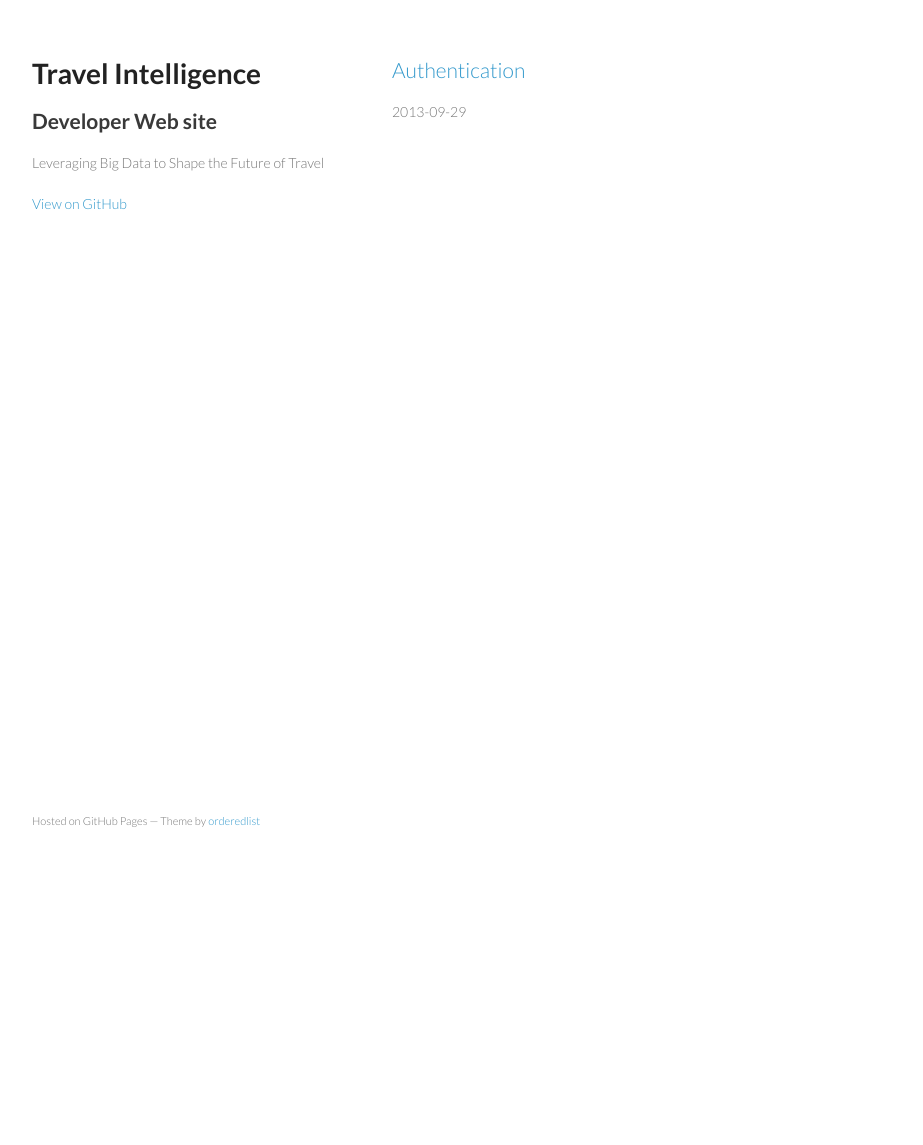
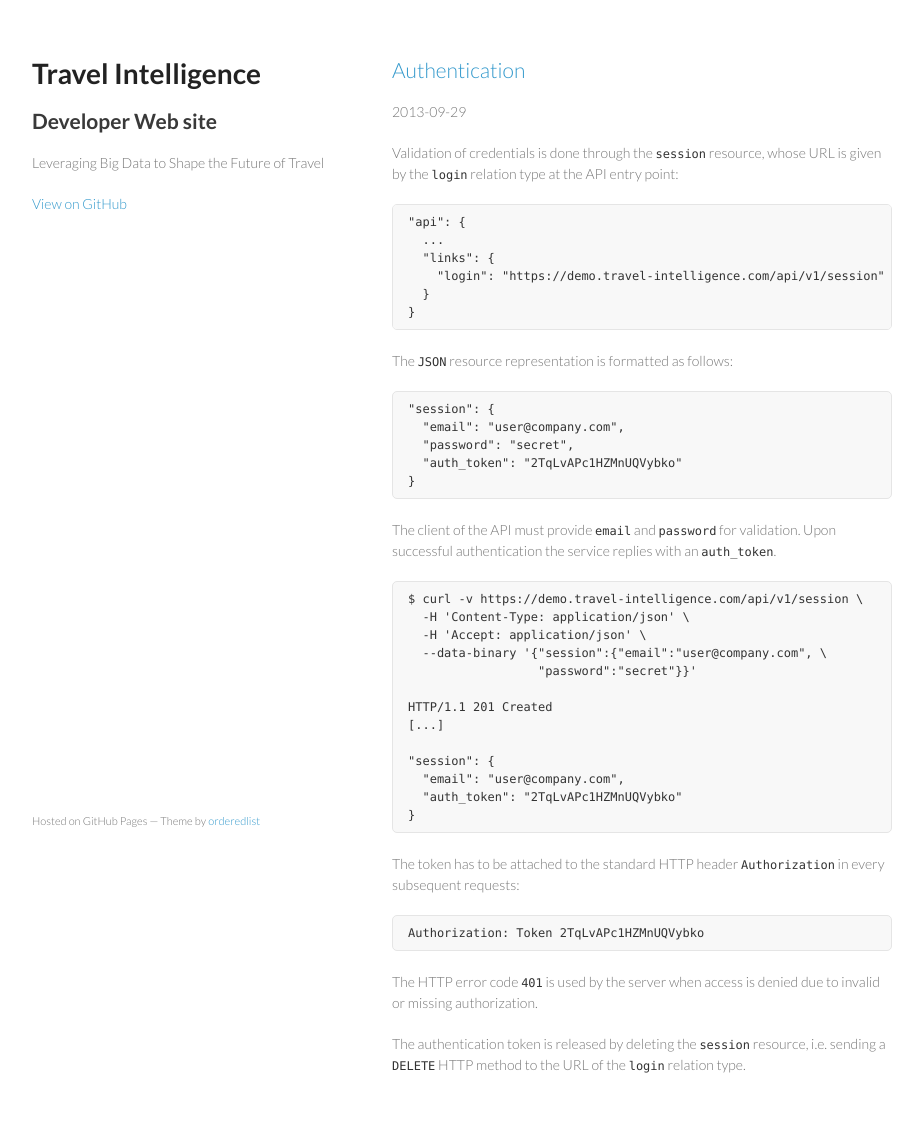
Before and after one commit to travel-intelligence/travel-intelligence.github.io, a Jekyll site: the page built from _posts/2013-09-29-authentication.md, in a window 1280 px wide. Shown: the whole page, without its empty margins (178-1101 px from the left). Built offline with Jekyll 4.4.1, drawn with Linux system fonts in a browser that asks for light colours; before the commit the page ends 900 px from its top, so only the background shows below that.

Commit message:
Documentation of the authentication protocol.

```diff
--- a/_posts/2013-09-29-authentication.md
+++ b/_posts/2013-09-29-authentication.md
@@ -3,3 +3,50 @@
 title: Authentication
 excerpt: Credentials and token-based authentication
 ---
+
+Validation of credentials is done through the `session` resource, whose URL is
+given by the `login` relation type at the API entry point:
+
+    "api": {
+      ...
+      "links": {
+        "login": "https://demo.travel-intelligence.com/api/v1/session"
+      }
+    }
+
+
+The `JSON` resource representation is formatted as follows:
+
+    "session": {
+      "email": "user@company.com",
+      "password": "secret",
+      "auth_token": "2TqLvAPc1HZMnUQVybko"
+    }
+
+The client of the API must provide `email` and `password` for validation.
+Upon successful authentication the service replies with an `auth_token`.
+
+    $ curl -v https://demo.travel-intelligence.com/api/v1/session \
+      -H 'Content-Type: application/json' \
+      -H 'Accept: application/json' \
+      --data-binary '{"session":{"email":"user@company.com", \
+                      "password":"secret"}}'
+
+    HTTP/1.1 201 Created
+    [...]
+
+    "session": {
+      "email": "user@company.com",
+      "auth_token": "2TqLvAPc1HZMnUQVybko"
+    }
+
+The token has to be attached to the standard HTTP header `Authorization` in
+every subsequent requests:
+
+    Authorization: Token 2TqLvAPc1HZMnUQVybko
+
+The HTTP error code `401` is used by the server when access is denied due to
+invalid or missing authorization.
+
+The authentication token is released by deleting the `session` resource,
+i.e. sending a `DELETE` HTTP method to the URL of the `login` relation type.
```
